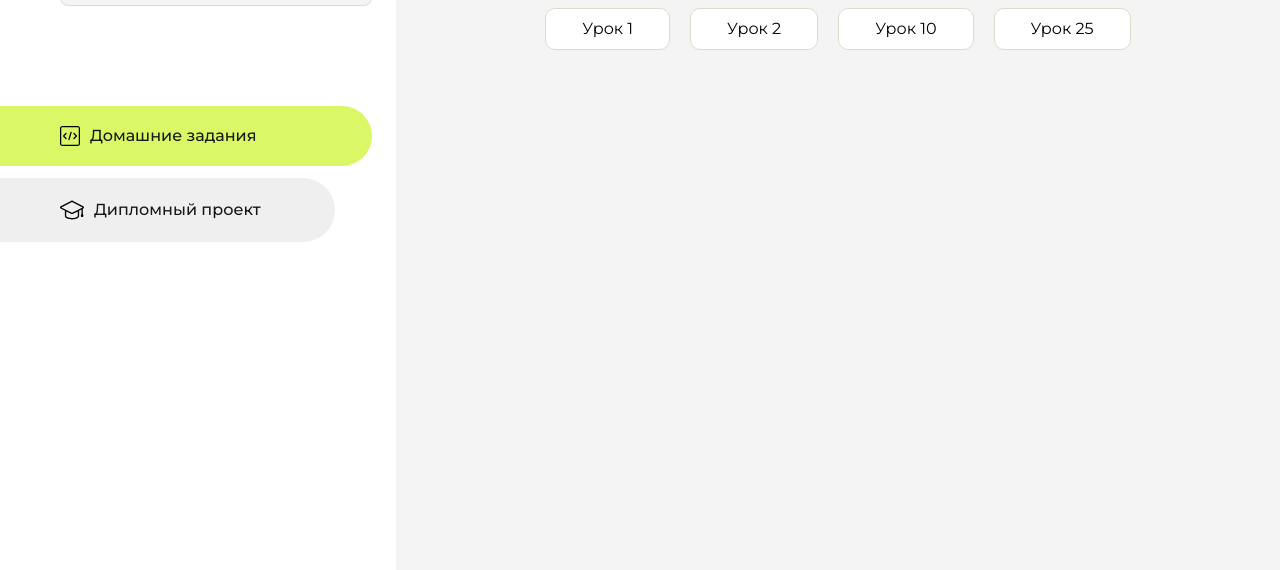
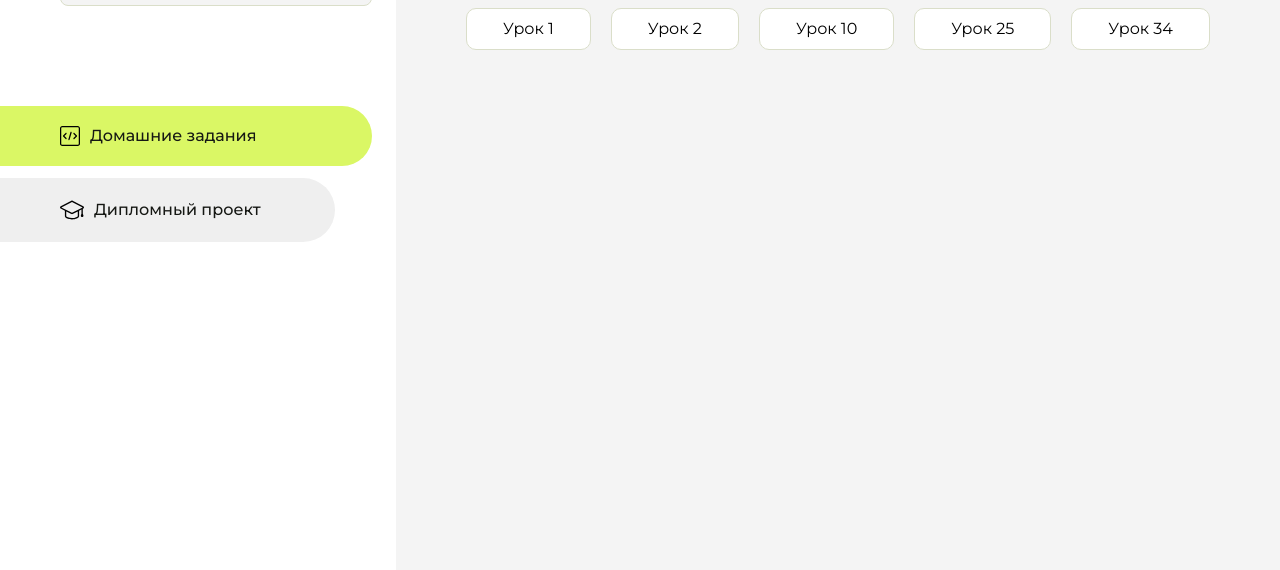
Before and after one commit to FredVuber001/homework1, a plain HTML site: page index.html in a window 1280 px wide. Shown: the part 230-800 px from the top of the page. Drawn offline with Linux system fonts and the light colour scheme.

Commit message:
Update index.html

```diff
--- a/index.html
+++ b/index.html
@@ -104,6 +104,9 @@
                     <li class="content__list-item">
                         <a href="Домашняя работа Урок 25/index.html">Урок 25</a>
                     </li>
+                    <li class="content__list-item">
+                        <a href="Домашняя работа Урок 34/index.html">Урок 34</a>
+                    </li>
                 </ul>
             </div>
             <div class="content__block hidden" id="diplomBlock">
```
